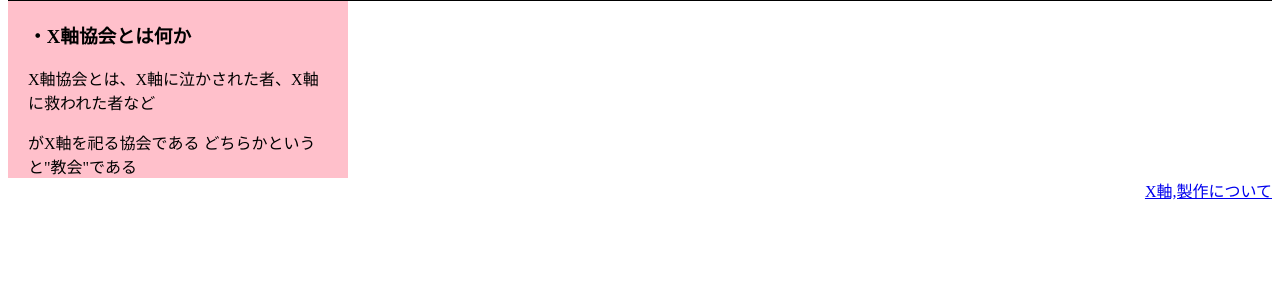
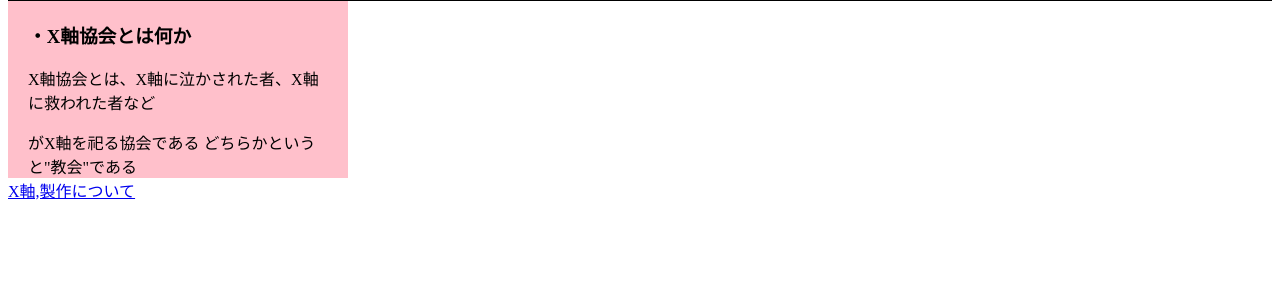
Before and after one commit to x202041/a, a PHP site: page / in a window 1280 px wide. Shown: the part 241-524 px from the top of the page. Run offline with PHP 8.4, Linux system fonts and the light colour scheme.

Commit message:
Update stylesheet.css

```diff
--- a/stylesheet.css
+++ b/stylesheet.css
@@ -18,6 +18,3 @@
   padding:1px 20px;
   background-color:#FFC0CB;
 }
-.link{
-  float:right;
-}
```
